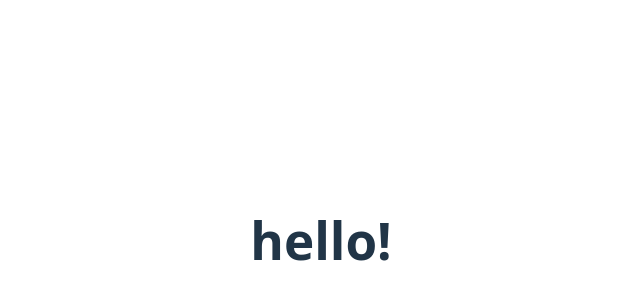
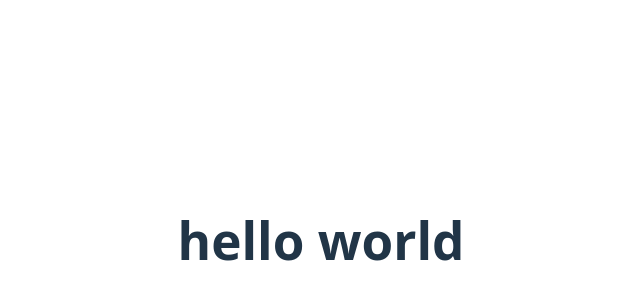
Before and after one commit to elifaslnn/jenkins-CI-CD, a React (Vite) app: page / in a window 1280 px wide. Shown: the part 160-460 px from the top of the page, without its empty margins (319-959 px from the left). Built offline with nearby package versions, Linux system fonts and the light colour scheme.

Commit message:
title changed

```diff
--- a/src/App.jsx
+++ b/src/App.jsx
@@ -8,7 +8,7 @@ function App() {
 
   return (
     <>
-      <h1>hello!</h1>
+      <h1>hello world</h1>
     </>
   );
 }
```
